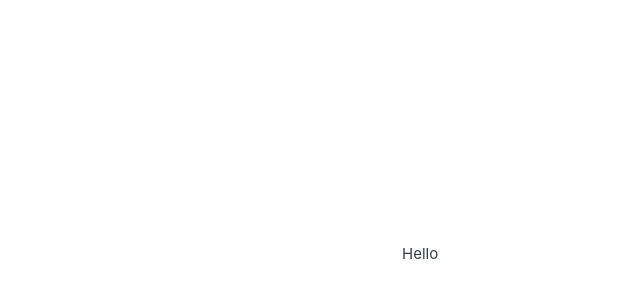
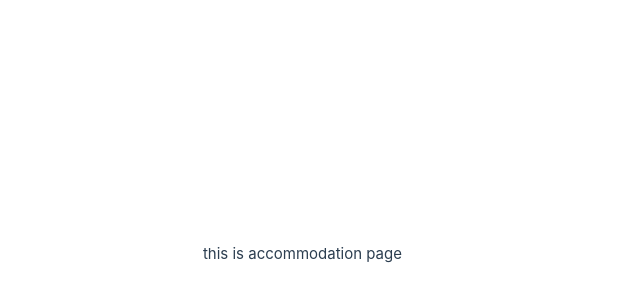
Before and after one commit to maderi21/viking-vista, a Vue app in the folder viking/: page / in a window 1280 px wide. Shown: the part 146-446 px from the top of the page, without its empty margins (238-878 px from the left). Built offline with nearby package versions, Linux system fonts and the light colour scheme.

Commit message:
defining pages

```diff
--- a/viking/src/App.vue
+++ b/viking/src/App.vue
@@ -1,6 +1,6 @@
 <script setup>
-import { RouterLink, RouterView } from "vue-router";
-import HelloWorld from "./components/HelloWorld.vue";
+import NavBar from "./components/NavBar.vue";
+import Accommodation from "./views/Accommodation.vue";
 </script>
 
 <template>
@@ -9,8 +9,8 @@ import HelloWorld from "./components/HelloWorld.vue";
       <nav></nav>
     </div>
   </header>
-
-  <RouterView />
+  <NavBar />
+  <Accommodation />
 </template>
 
 <style></style>
--- /dev/null
+++ b/viking/src/components/NavBar.vue
@@ -0,0 +1,9 @@
+<script setup>
+defineProps({});
+</script>
+
+<template>
+  <div class="font-bold"></div>
+</template>
+
+<style></style>
--- /dev/null
+++ b/viking/src/views/Accommodation.vue
@@ -0,0 +1,9 @@
+<script setup>
+defineProps({});
+</script>
+
+<template>
+  <div class="font-bold">this is accommodation page</div>
+</template>
+
+<style></style>
--- a/viking/src/components/HelloWorld.vue
+++ b/viking/src/views/Gift.vue
@@ -3,7 +3,7 @@ defineProps({});
 </script>
 
 <template>
-  <div class="font-bold">Hello</div>
+  <div class="font-bold">this is gift page</div>
 </template>
 
 <style></style>
--- a/viking/src/views/HomeView.vue
+++ b/viking/src/views/HomeView.vue
@@ -1,7 +1,7 @@
 <script setup>
-import HelloWorld from "@/components/HelloWorld.vue";
+import NavBar from "@/components/NavBar.vue";
 </script>
 
 <template>
-  <main><HelloWorld /></main>
+  <main><NavBar /></main>
 </template>
```
Also changed, not shown: viking/src/views/Contact.vue (added, +9 -0 lines), viking/src/views/Experience.vue (added, +9 -0 lines), viking/src/views/Reservations.vue (added, +9 -0 lines).
